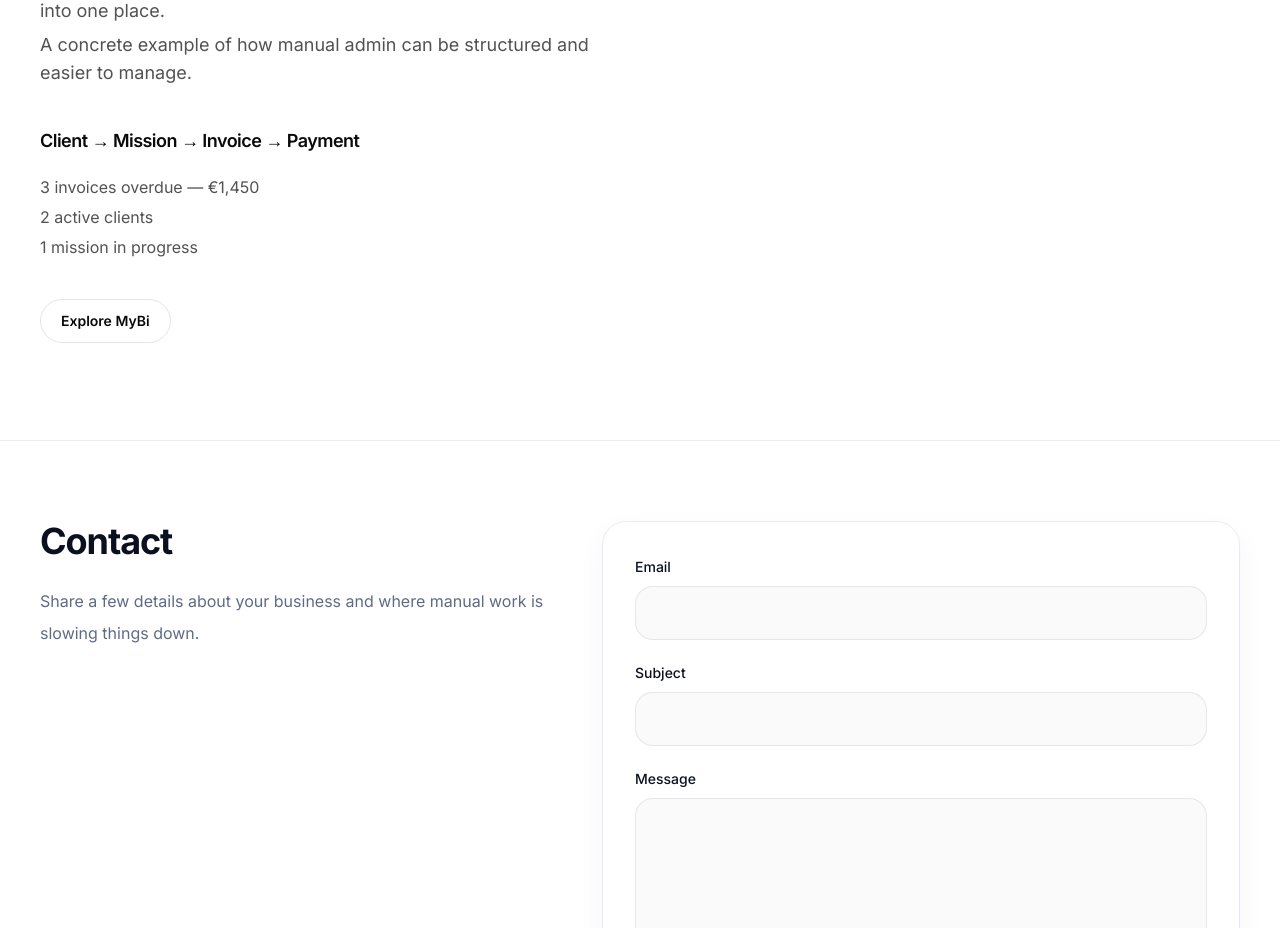
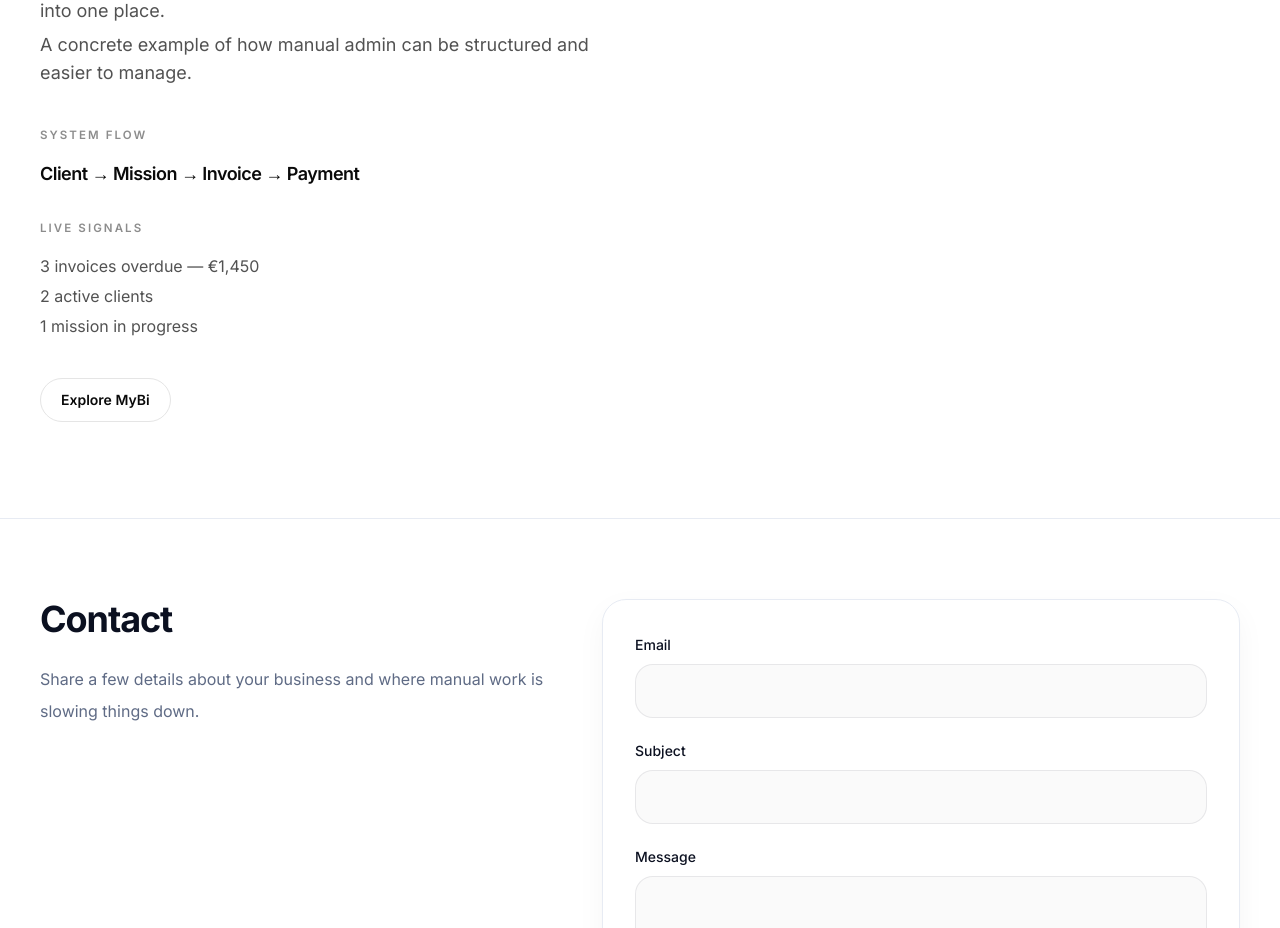
Before and after one commit to Granis75/anisconsult.com, a Next.js app: page / in a window 1280 px wide. Shown: the part 3280-4208 px from the top of the page. Built offline with nearby package versions, Linux system fonts and the light colour scheme.

Commit message:
refactor: replace visuals with minimal system UI (clean premium layout)

```diff
--- a/app/case-study/kepler-express/page.tsx
+++ b/app/case-study/kepler-express/page.tsx
@@ -71,7 +71,7 @@ export default function KeplerExpressCaseStudyPage() {
         <section className="border-b border-line bg-white">
           <div className="mx-auto max-w-7xl px-6 py-16 lg:px-10 lg:py-20">
             <div className="max-w-5xl">
-              <SectionKicker label="System Logic" />
+              <SectionKicker label="System flow" />
               <div className="mt-8 flex flex-wrap items-center gap-x-4 gap-y-3 text-lg font-semibold tracking-[-0.03em] text-ink sm:text-2xl">
                 {flowSteps.map((item, index) => (
                   <div key={item} className="flex items-center gap-x-4">
--- a/components/mybi-home-section.tsx
+++ b/components/mybi-home-section.tsx
@@ -28,15 +28,21 @@ export function MyBiHomeSection() {
         </div>
 
         <div className="mt-10 max-w-2xl">
-          <p className="text-base font-semibold tracking-[-0.03em] text-neutral-950 sm:text-lg">
+          <p className="text-[0.72rem] font-semibold uppercase tracking-[0.18em] text-black/45">
+            System flow
+          </p>
+          <p className="mt-4 text-base font-semibold tracking-[-0.03em] text-neutral-950 sm:text-lg">
             Client → Mission → Invoice → Payment
           </p>
 
-          <div className="mt-5 space-y-1.5 text-sm leading-7 text-neutral-600 sm:text-base">
-            <p>3 invoices overdue — €1,450</p>
-            <p>2 active clients</p>
-            <p>1 mission in progress</p>
-          </div>
+          <p className="mt-8 text-[0.72rem] font-semibold uppercase tracking-[0.18em] text-black/45">
+            Live signals
+          </p>
+          <ul className="mt-4 space-y-1.5 text-sm leading-7 text-neutral-600 sm:text-base">
+            <li>3 invoices overdue — €1,450</li>
+            <li>2 active clients</li>
+            <li>1 mission in progress</li>
+          </ul>
         </div>
 
         <div className="mt-10 max-w-xl">
```
